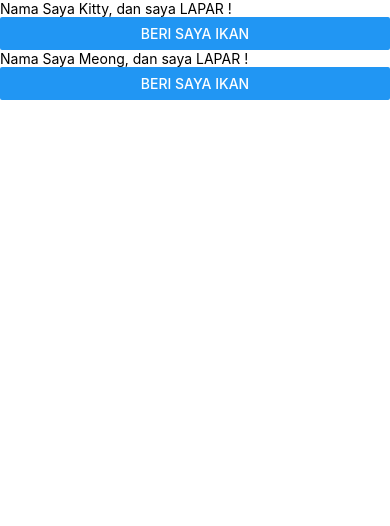
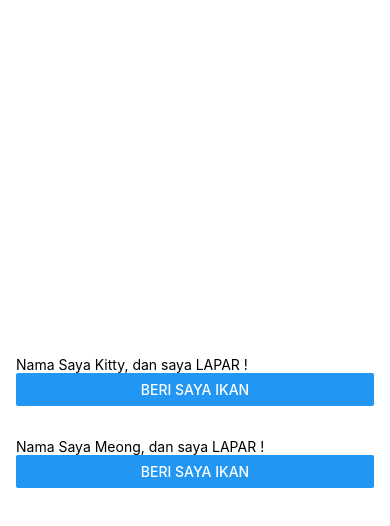
Before and after one commit to Abdurraziq/pengenalan-react-native, a React Native app: screen / in a window 390 px wide. Shown: the top 526 px of the page. Built offline with nearby package versions, Linux system fonts and the light colour scheme.

Commit message:
Add Styling.

```diff
--- a/App.js
+++ b/App.js
@@ -1,11 +1,11 @@
 import React, { useState } from "react";
-import { Button, Text, View } from "react-native";
+import { StyleSheet, Button, Text, View } from 'react-native';
 
 const Kucing = (props) => {
   const [lapar, setLapar] = useState(true);
 
   return (
-    <View>
+    <View style={styles.kucing}>
       <Text>
         Nama Saya {props.nama}, dan saya {lapar ? "LAPAR" : "KENYANG"} !
       </Text>
@@ -22,12 +22,27 @@ const Kucing = (props) => {
 
 const Cafe = () => {
   return (
-    <>
+    <View style={styles.container}>
       <Kucing nama="Kitty" />
       <Kucing nama="Meong" />
-    </>
+    </View>
   );
 };
 
+const styles = StyleSheet.create({
+  container: {
+    flex: 1,
+    backgroundColor: '#fff',
+    alignItems: 'center',
+    justifyContent: 'center',
+    padding: 16
+  },
+  kucing: {
+    marginVertical: 16,
+    textAlign: 'center',
+    alignSelf: 'stretch',
+  }
+});
+
 
 export default Cafe;
```
